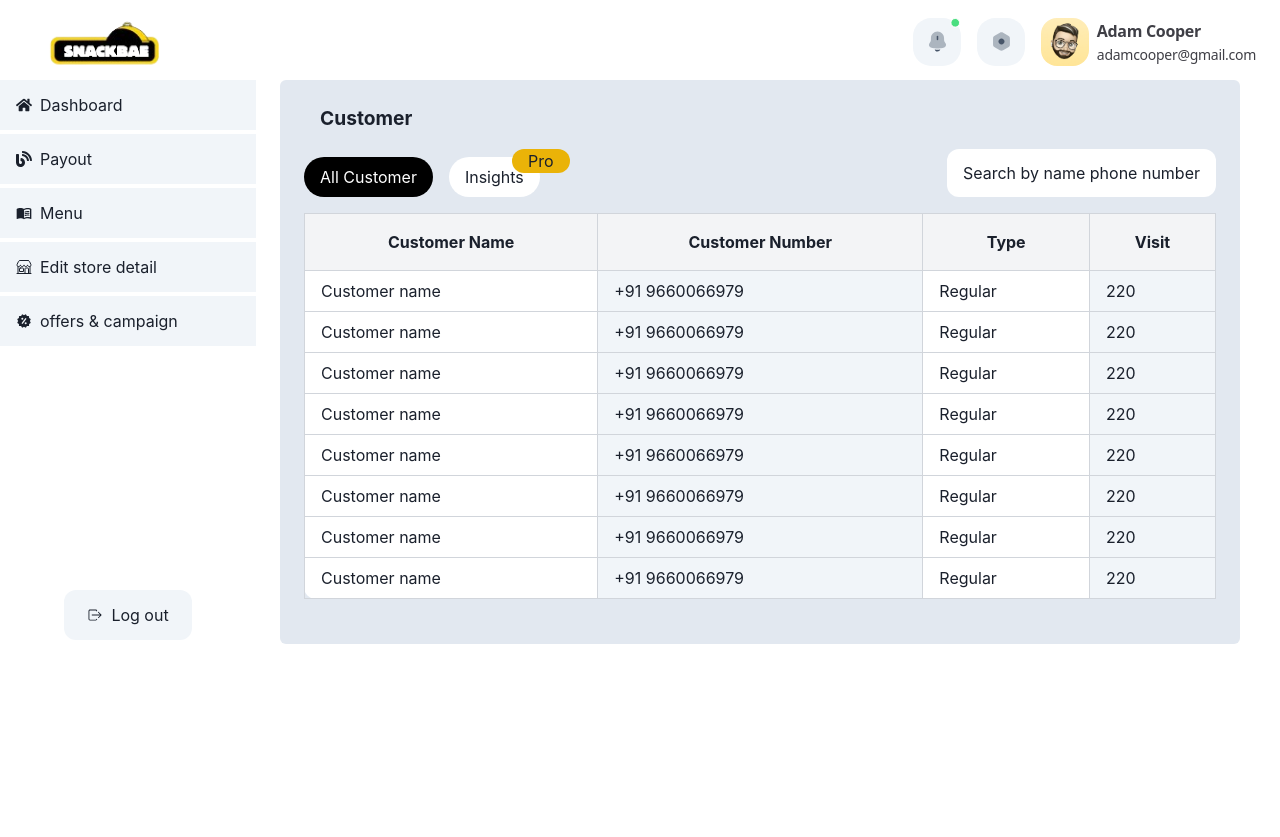
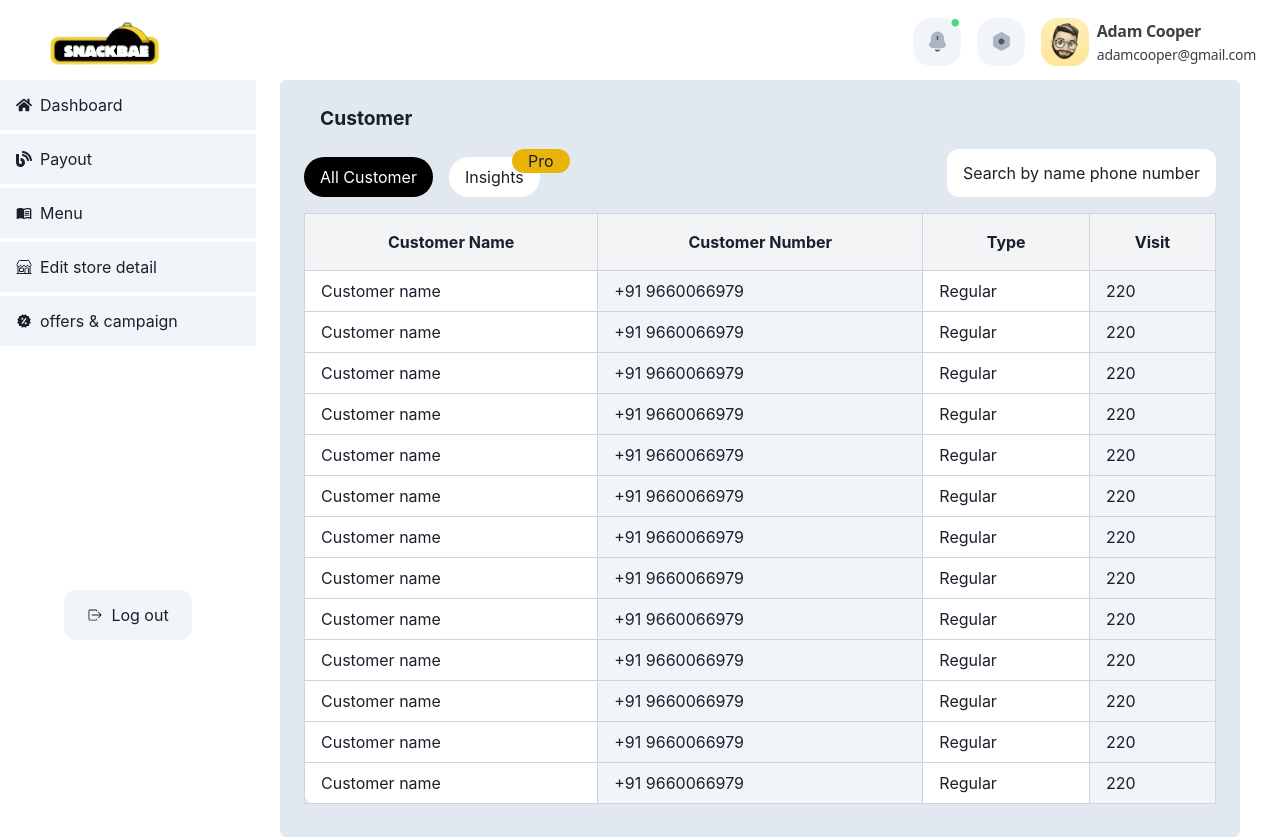
Before and after one commit to snackbae23/snackbaeWeb, a React (Create React App) app: page /customer in a window 1280 px wide. Before the commit the page ends 800 px from the top, so only its background shows below. Built offline with nearby package versions, Linux system fonts and the light colour scheme.

Commit message:
menu update

```diff
--- a/src/Pages/Customer.js
+++ b/src/Pages/Customer.js
@@ -70,12 +70,47 @@ const Customer = () => {
             "visit": "220",
 
           },
+          {
+            "customerName": "Customer name ",
+            "customernum": "+91 9660066979",
+            "type": "Regular",
+            "visit": "220",
+
+          },
+          {
+            "customerName": "Customer name ",
+            "customernum": "+91 9660066979",
+            "type": "Regular",
+            "visit": "220",
+
+          },{
+            "customerName": "Customer name ",
+            "customernum": "+91 9660066979",
+            "type": "Regular",
+            "visit": "220",
+
+          },
+          {
+            "customerName": "Customer name ",
+            "customernum": "+91 9660066979",
+            "type": "Regular",
+            "visit": "220",
+
+          },
+          {
+            "customerName": "Customer name ",
+            "customernum": "+91 9660066979",
+            "type": "Regular",
+            "visit": "220",
+
+          },
+
 
 
 
       ]
     return (
-        <div className='w-full h-[100vh] flex flex-col'>
+        <div className='w-full h-fit flex flex-col'>
             <div className="fixed mt-8  w-full h-[20px]  flex flex-row items-center justify-between  px-6 box-border  max-w-full  text-zinc-700 font-sans">
                 {/* <div className="absolute h-full w-full top-0 right-0 bottom-0 left-0 bg-white" /> */}
                 <div className="flex flex-row items-start left-1 py-0 px-6">
@@ -120,6 +155,7 @@ const Customer = () => {
                     </Link>
                 </div>
             </div>
+
             <div className='flex  w-full mt-20 h-fit'>
 
                 {/* left */}
@@ -145,7 +181,7 @@ const Customer = () => {
                 </div>
 
                 {/* right */}
-                <div className='w-[75%] h-full bg-slate-200 ml-6   rounded-md p-6' >
+                <div className='w-[75%]  bg-slate-200 ml-6   rounded-md p-6' >
                     <h1 className='text-[1.2rem] font-bold  ml-4 '>Customer</h1>
 
                     <div className='flex justify-between mt-4 relative'>
@@ -159,9 +195,9 @@ const Customer = () => {
                     </div>
 
 
-                    <div className='w-full mt-4  '>
+                    <div className='w-full h-[600px] mt-4 overflow-scroll '>
                     <table className="min-w-full bg-white border border-gray-300 rounded-xl">
-                        <thead className="bg-gray-100 py-4">
+                        <thead className="bg-gray-100 py-4 ">
                             <tr>
                             <th className="border border-gray-300 px-4 py-4 text-[1rem]">Customer Name</th>
                             <th className="border border-gray-300 px-4 py-4 text-[1rem]">Customer Number</th>
--- a/src/Pages/Menu.js
+++ b/src/Pages/Menu.js
@@ -1,4 +1,5 @@
 import React from 'react'
+import { useState } from 'react';
 import { FaHome } from "react-icons/fa";
 import { IoIosLogOut } from "react-icons/io";
 import { FaBlog } from "react-icons/fa";
@@ -11,6 +12,7 @@ import group752 from "../assets/group-752.svg"
 import { Link } from 'react-router-dom'
 import logo from "../assets/logo.png"
 import { FaPenFancy } from "react-icons/fa";
+import { ImCross } from 'react-icons/im';
 
 const Menu = () => {
 
@@ -64,6 +66,34 @@ const Menu = () => {
             "para": "Lorem ipsum dolor sit amet, consectetur adipiscing el..."
         },
     ]
+
+    function openPopup() {
+        document.getElementById('popup').style.display = "block";
+        document.getElementById('background').style.filter = "blur(2Px)";
+
+    }
+    function closePopup() {
+        document.getElementById('popup').style.display = "none";
+        document.getElementById('background').style.filter = "blur(0px)";
+
+    }
+
+    const [formData, setFormData] = useState({
+        menuItem: '',
+        image: '',
+        type: '',
+        calories: '',
+    });
+
+    const handleChange = (event) => {
+        setFormData({ ...formData, [event.target.name]: event.target.value });
+    };
+
+    const handleSubmit = (event) => {
+        event.preventDefault();
+        console.log(formData); // Submit data here (e.g., API call)
+    };
+
     return (
         <div className='w-full h-[100vh] flex flex-col'>
             <div className="fixed mt-8  w-full h-[20px]  flex flex-row items-center justify-between  px-6 box-border  max-w-full  text-zinc-700 font-sans">
@@ -110,7 +140,65 @@ const Menu = () => {
                     </Link>
                 </div>
             </div>
-            <div className='flex  w-full mt-20 h-full'>
+            {/* popup */}
+            <div className='absolute top-28 left-[30%]  z-[100] shadow-inner hidden' id='popup'>
+                <div className='w-[40vw]   bg-white pb-8 rounded-md flex  '>
+                    <div className='w-[40vw] mx-aut  h-fit flex flex-col gap-10'>
+                        <div className='flex justify-between'>
+                            <div className='flex flex-col font-roboto pt-2 mt-6 ml-8 justify-start'>
+                                <div className='text-xl font-semibold '>Add Menu Item</div>
+                                <p className='text-slate-500 mt-2'>Create from scratch or select a template to get started</p>
+                            </div>
+
+                            <button onClick={closePopup} className='text-right p-2 mr-4'><ImCross /></button>
+                        </div>
+                        <div className=' bg-white rounded-md p-4 h-fit ml-4'>
+                            <form className='flex flex-col text-lg font-semibold ' onSubmit={handleSubmit}>
+                                <label htmlFor="menuItem">Menu Item name</label>
+                                <input
+                                    className='w-full h-[50px] p-3 border border-[#E2E8F0] rounded-md focus:outline-none focus:shadow-md'
+                                    type="text"
+                                    id="menuItem"
+                                    name="menuItem"
+                                    value={formData.menuItem}
+                                    onChange={handleChange}
+                                    required
+                                />
+                                <label className='mt-4 mb-2' htmlFor="image">Image</label>
+                                <input
+                                    className='w-full h-[100px] p-3 border border-[#E2E8F0] rounded-md focus:outline-none focus:shadow-md'
+                                    type="file"
+
+                                    id="image"
+                                    name="image"
+                                    value={formData.image}
+                                    onChange={handleChange}
+                                    required
+                                />
+                                <label className='mt-4 mb-2' htmlFor="type">Type</label>
+                                <select className='w-full h-[50px] p-3 border border-[#E2E8F0] rounded-md focus:outline-none focus:shadow-md' id="type" name="type" value={formData.type} onChange={handleChange}>
+                                    <option value="">Select Type</option>
+                                    <option value="veg">Veg</option>
+                                    <option value="non-veg">Non-Veg</option>
+                                </select>
+                                <label className='mt-4 mb-2' htmlFor="calories">Cuisines</label>
+                                <input
+                                   className='w-full h-[50px] p-3 border border-[#E2E8F0] rounded-md focus:outline-none focus:shadow-md'
+                                    type="number"
+                                    id="calories"
+                                    name="calories"
+                                    value={formData.calories}
+                                    onChange={handleChange}
+                                />
+                                <button className='w-[137px] h-[42px] bg-[#EAB308] border rounded-md px-[19px] py-[10px] flex justify-center items-center text-[#ffffff] mx-auto mt-4' type="submit">Submit</button>
+                            </form>
+                        </div>
+                    </div>
+
+                </div>
+            </div>
+
+            <div className='flex  w-full mt-20 h-full ' id='background'>
 
                 {/* left */}
                 <div className='w-[20%]  bg-white flex flex-col '>
@@ -138,13 +226,13 @@ const Menu = () => {
                 <div className='w-[75%] bg-slate-200 ml-6 h-full rounded-md p-6' >
                     <div className='flex justify-between'>
                         <h1 className='text-[1.2rem] font-bold w-[40%] ml-4 '>Menu</h1>
-                        <button className='w-[200px] bg-yellow-500 h-10 rounded-md'>Add new Item</button>
+                        <button onClick={openPopup} className='w-[200px] bg-yellow-500 h-10 rounded-md'>Add new Item</button>
                     </div>
 
                     <div className="grid grid-cols-4 gap-4 mt-10">
                         {data.map((item, index) => (
                             <div className='h-[236px] flex flex-col  bg-white rounded-md relative' key={index}>
-                            <img className='w-full h-[174px]' src={item.image} alt='img'></img>
+                                <img className='w-full h-[174px] object-fill' src={item.image} alt='img'></img>
                                 <button className='absolute mt-2 ml-2 font-normal text-[1.2rem] bg-yellow-500 text-white rounded-2xl px-4'>India</button>
                                 <button className='absolute mt-2 right-2 bg-slate-500 rounded-full size-7 text-white flex items-center justify-center'><FaPenFancy /></button>
                                 <div className='flex justify-between mt-2 ml-4'>
```
Lines whose indentation alone changed are shown as unchanged.
